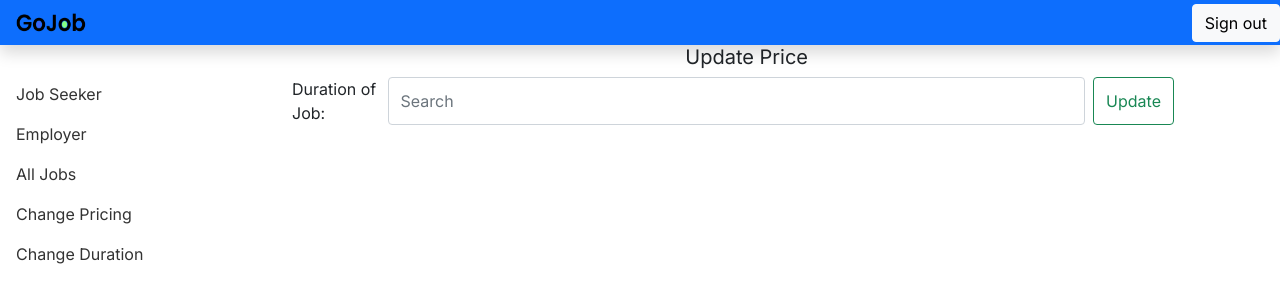
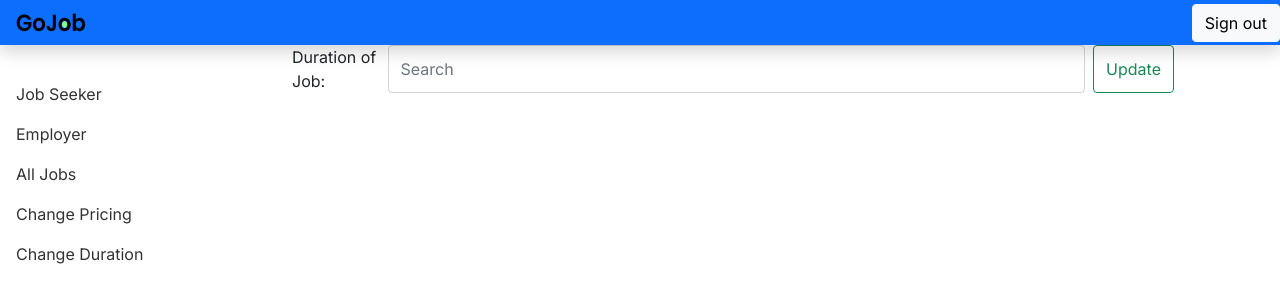
Before and after one commit to kevinsetblue/gojob, a React (Create React App) app: page /changeduration in a window 1280 px wide. Shown: the top 302 px of the page. Built offline with nearby package versions, Linux system fonts and the light colour scheme; no server answers.

Commit message:
sidebar css new

```diff
--- a/src/Pages/ChangeDuration.js
+++ b/src/Pages/ChangeDuration.js
@@ -125,11 +125,6 @@ const ChangeDuration = ({ setUser }) => {
 
             <SideBar />
 
-
-
-            <h5 className="d-flex justify-content-center col-md-9 ms-sm-auto col-lg-10 px-md-4">Update Price</h5>
-
-
             <div className="container job-change">
                 {/* <form className="d-flex col-md-9 ms-sm-auto col-lg-10 px-md-4" onSubmit={handleFormSubmit}>
                     <label>
```
